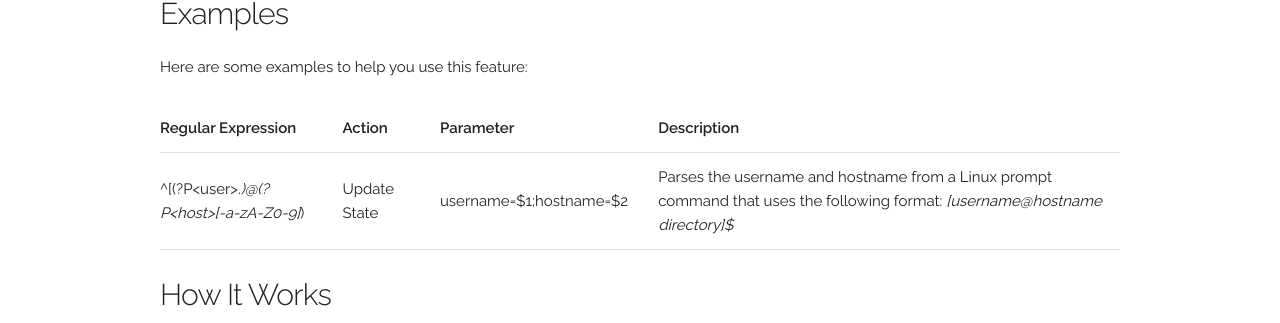
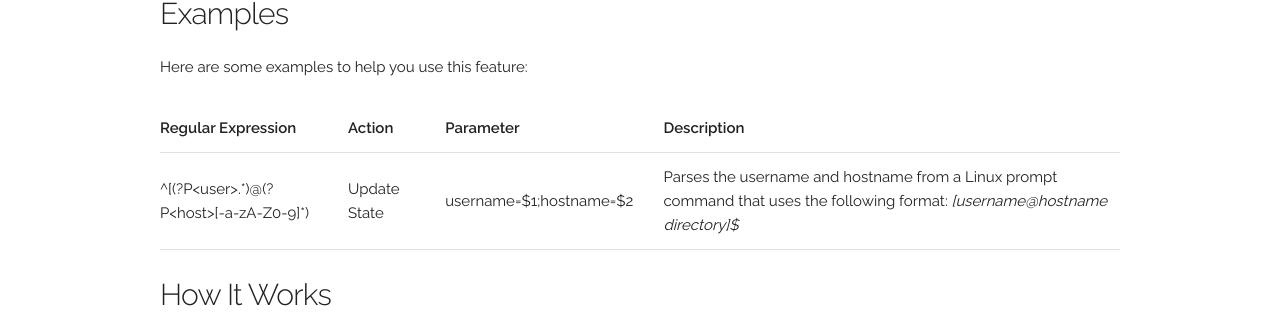
Before and after one commit to gnunn1/tilix-web, a Jekyll site: the page built from _manual/triggers.md, in a window 1280 px wide. Shown: the part 1386-1709 px from the top of the page. Built offline with Jekyll 4.4.1, drawn with Linux system fonts in a browser that asks for light colours; nearby versions of some CDN libraries.

Commit message:
Escape star

```diff
--- a/_manual/triggers.md
+++ b/_manual/triggers.md
@@ -38,7 +38,7 @@ Here are some examples to help you use this feature:
 
 Regular Expression | Action | Parameter | Description
 -------------------|--------|-----------|------------
-^\[(?P&lt;user>.*)@(?P&lt;host>[-a-zA-Z0-9]*) | Update State | username=$1;hostname=$2 | Parses the username and hostname from a Linux prompt command that uses the following format: *[username@hostname directory]$*
+^\[(?P&lt;user>.*)@(?P&lt;host>[-a-zA-Z0-9]\*) | Update State | username=$1;hostname=$2 | Parses the username and hostname from a Linux prompt command that uses the following format: *[username@hostname directory]$*
 
 #### How It Works
 
```
